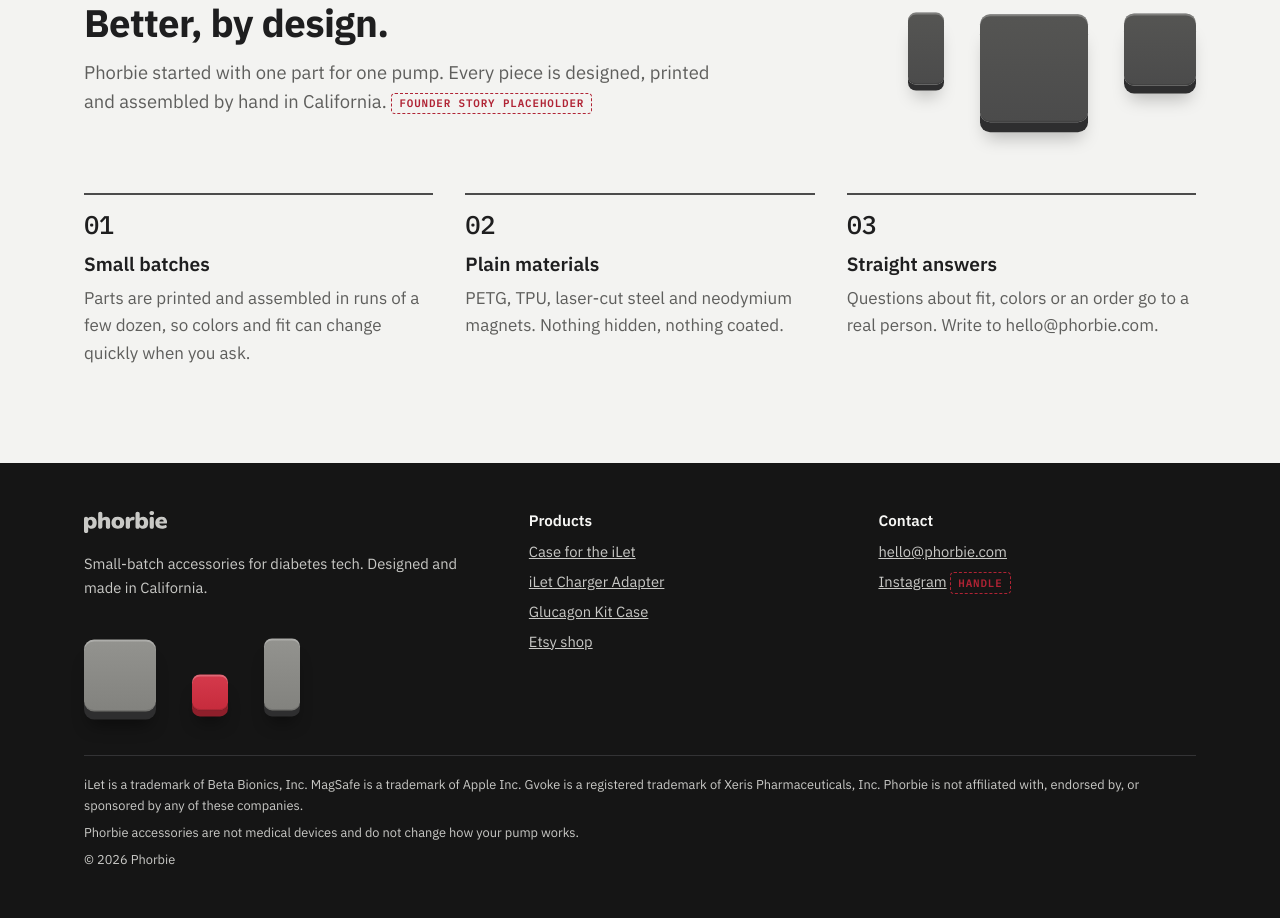
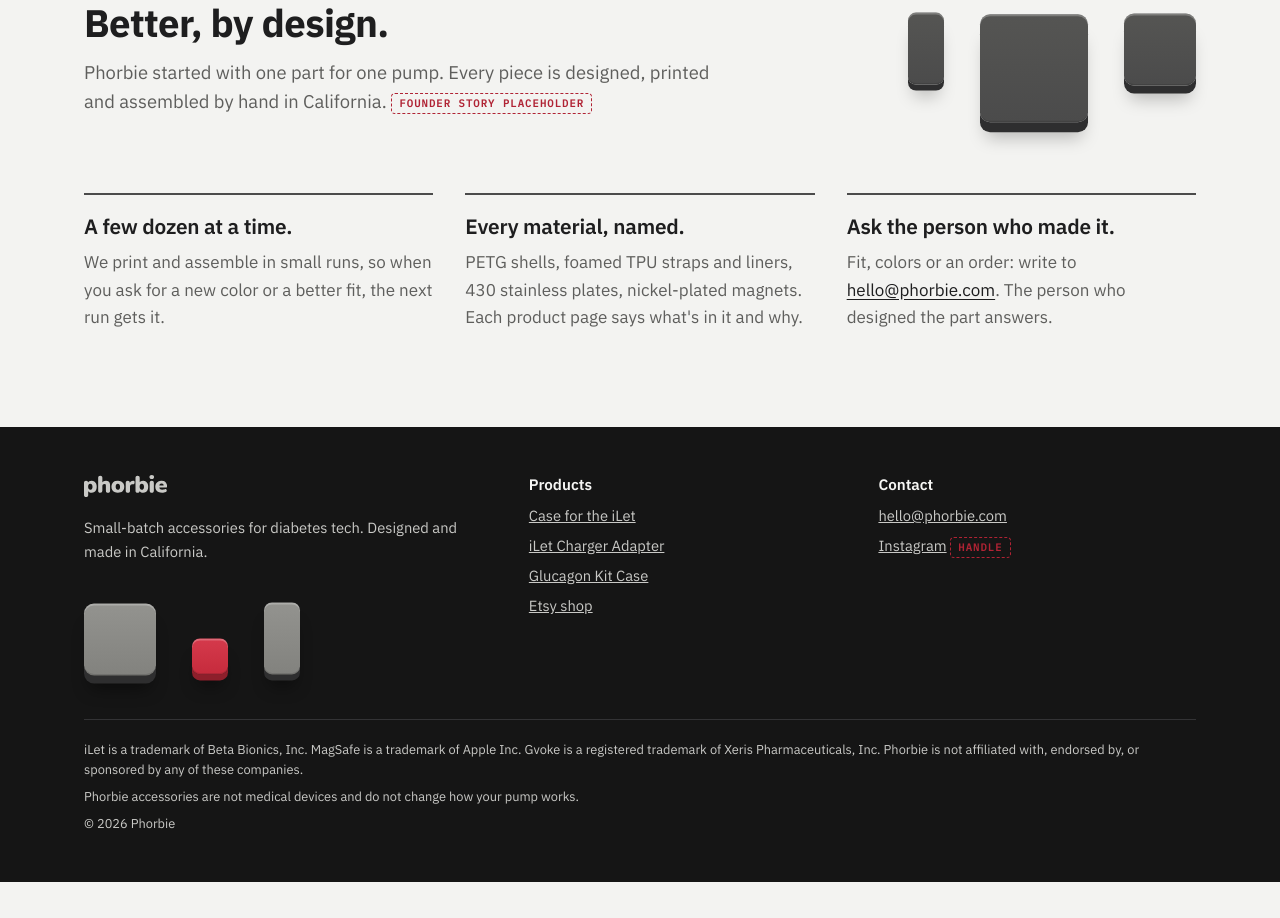
Before and after one commit to Phorbie/phorbie.com, a website: page index.html in a window 1280 px wide. Shown: the part 3985-4903 px from the top of the page. After the commit the page ends 4867 px from the top, so only its background shows below. Drawn offline with Linux system fonts and the light colour scheme.

Commit message:
About: say what we do instead of numbering virtues
The 01/02/03 values ("Small batches", "Plain materials", "Straight
answers") become three plain statements with the facts behind them:
runs of a few dozen, every material named, and the maker answering
hello@phorbie.com (now a link). "Nothing coated" is gone: the strap
magnet is nickel-plated.

Also fixes the iLet spec table, which listed the mount as mild steel;
the plates are 430 stainless, as the build log says.

Co-Authored-By: Claude Opus 5.5 <noreply@anthropic.com>
Claude-Session: https://claude.ai/code/session_018QMWRN3bNQSeosoeGfRkQS

```diff
--- a/index.html
+++ b/index.html
@@ -166,9 +166,9 @@
           <p class="lede" style="color:var(--muted)">Phorbie started with one part for one pump. Every piece is designed, printed and assembled by hand in California. <span class="ph">Founder story placeholder</span></p>
         </div>
         <div class="values">
-          <div class="reveal"><span class="vnum">01</span><h3>Small batches</h3><p>Parts are printed and assembled in runs of a few dozen, so colors and fit can change quickly when you ask.</p></div>
-          <div class="reveal"><span class="vnum">02</span><h3>Plain materials</h3><p>PETG, TPU, laser-cut steel and neodymium magnets. Nothing hidden, nothing coated.</p></div>
-          <div class="reveal"><span class="vnum">03</span><h3>Straight answers</h3><p>Questions about fit, colors or an order go to a real person. Write to hello@phorbie.com.</p></div>
+          <div class="reveal"><h3>A few dozen at a time.</h3><p>We print and assemble in small runs, so when you ask for a new color or a better fit, the next run gets it.</p></div>
+          <div class="reveal"><h3>Every material, named.</h3><p>PETG shells, foamed TPU straps and liners, 430 stainless plates, nickel-plated magnets. Each product page says what's in it and why.</p></div>
+          <div class="reveal"><h3>Ask the person who made it.</h3><p>Fit, colors or an order: write to <a href="mailto:hello@phorbie.com">hello@phorbie.com</a>. The person who designed the part answers.</p></div>
         </div>
       </div>
     </section>
--- a/styles.css
+++ b/styles.css
@@ -311,9 +311,10 @@ section { padding-block: clamp(3.5rem, 8vw, 6rem); }
 /* ---------- About / values ---------- */
 #about { border-top: 1px solid var(--line); }
 .values { display: grid; grid-template-columns: repeat(3, minmax(0, 1fr)); gap: 2rem; margin-top: 2.5rem; }
-.values div { display: grid; gap: 0.5rem; align-content: start; border-top: 2px solid var(--graphite); padding-top: 1.1rem; }
+.values div { display: grid; gap: 0.6rem; align-content: start; border-top: 2px solid var(--graphite); padding-top: 1.2rem; }
+.values h3 { font-size: 1.3rem; line-height: 1.25; letter-spacing: -0.01em; }
+.values a { color: var(--fg); text-underline-offset: .18em; }
 .values p { color: var(--muted); }
-.vnum { font: 500 0.75rem/1 var(--font-mono); letter-spacing: .08em; color: var(--muted); }
 
 /* ---------- Product page ---------- */
 .crumbs { font: 500 0.78rem var(--font-mono); color: var(--band-muted); }
@@ -459,8 +460,6 @@ table.specs { width: 100%; border-collapse: collapse; font-size: 0.98rem; min-wi
 .log-tag { font: 500 0.68rem/1 var(--font-mono); letter-spacing: .08em; text-transform: uppercase; padding: .45rem .6rem; border-radius: 999px; border: 1px solid var(--line); color: var(--muted); white-space: nowrap; }
 .log-fail { border-color: currentColor; color: var(--red-text); }
 
-/* Values: numerals with some weight */
-.vnum { font: 500 1.6rem/1 var(--font-mono); color: var(--fg); letter-spacing: -0.02em; margin-bottom: .4rem; }
 
 @media (max-width: 860px) {
   .callouts { display: none; }
```
Also changed, not shown: ilet.html (+1 -1 lines).
